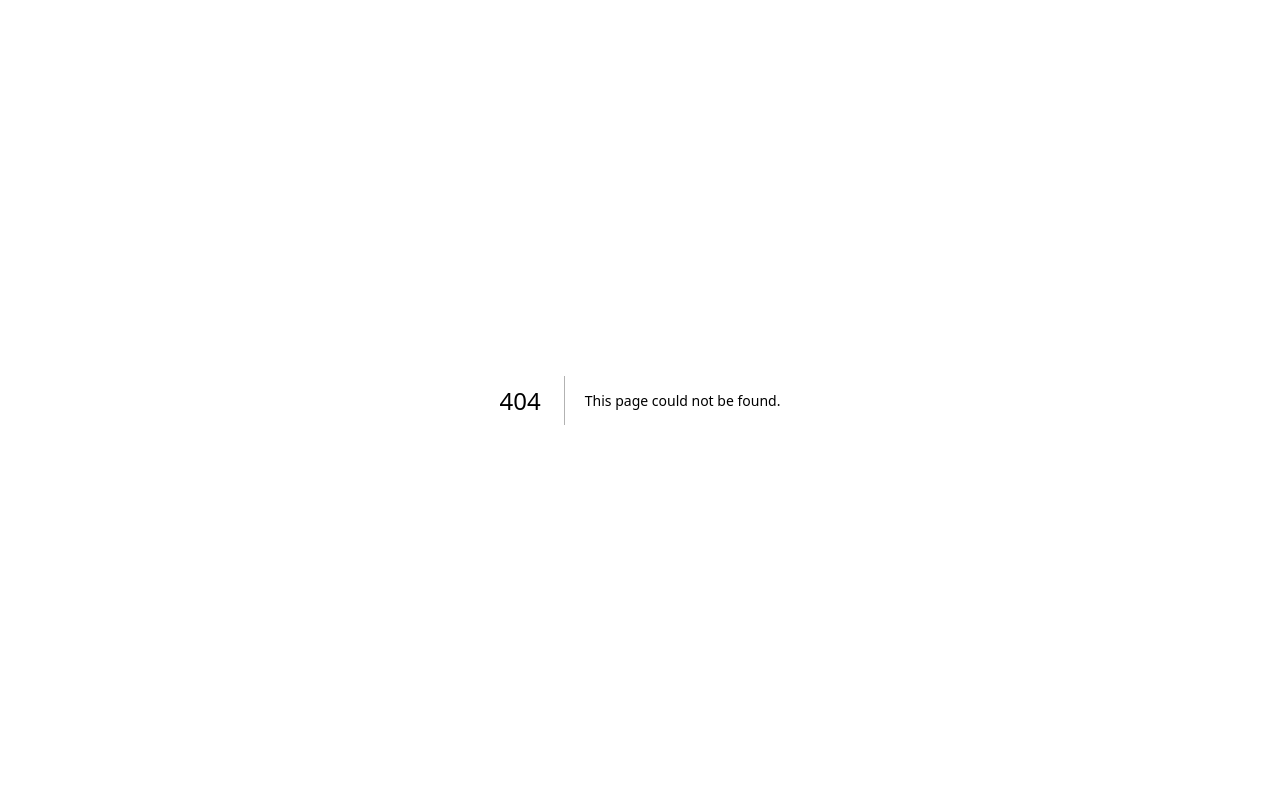
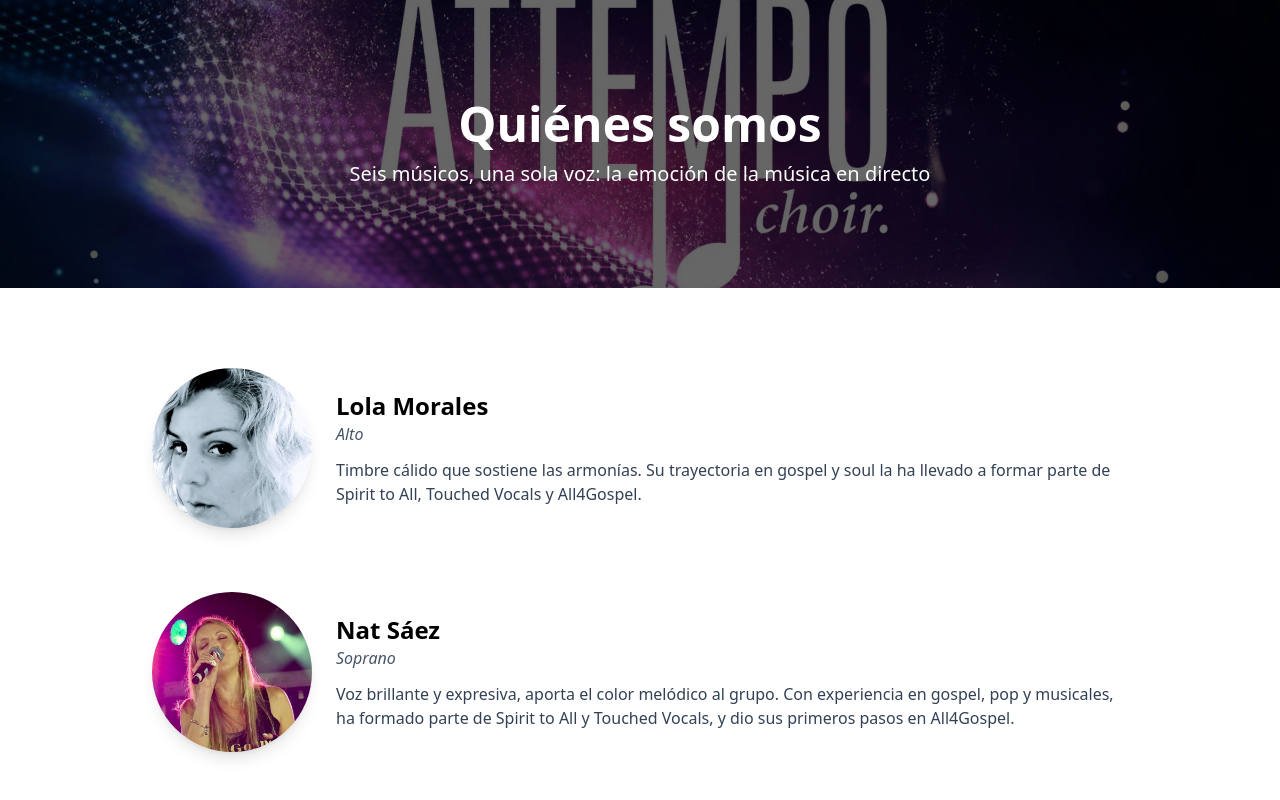
Before and after one commit to attempochoir/attempo, a Next.js app: page /quienes-somos in a window 1280 px wide. Before the commit this address had no page. Shown: the top 800 px of the page. Built offline with nearby package versions, Linux system fonts and the light colour scheme.

Commit message:
Nueva página Quiénes somos + enlace en menú

```diff
--- a/src/components/AttempoLanding.js
+++ b/src/components/AttempoLanding.js
@@ -22,16 +22,11 @@ export default function AttempoLanding() {
             <span className="font-semibold tracking-tight text-lg">Attempo Choir</span>
           </div>
           <nav className="hidden md:flex items-center gap-6 text-sm">
-            <a href="#quienes-somos" className="hover:opacity-70">
-              Quiénes somos
-            </a>
-            <a href="#servicios" className="hover:opacity-70">
-              Servicios
-            </a>
-            <a href="#contacto" className="hover:opacity-70">
-              Contacto
-            </a>
-          </nav>
+  <a href="/quienes-somos" className="hover:opacity-70">Quiénes somos</a>
+  <a href="#servicios" className="hover:opacity-70">Servicios</a>
+  <a href="#contacto" className="hover:opacity-70">Contacto</a>
+</nav>
+
           <a
             className="hidden md:inline-flex"
             href="https://wa.me/34660550452"
--- /dev/null
+++ b/src/pages/quienes-somos.js
@@ -0,0 +1,86 @@
+import Head from "next/head";
+
+export default function QuienesSomos() {
+  return (
+    <>
+      <Head>
+        <title>Quiénes somos · Attempo Choir</title>
+        <meta
+          name="description"
+          content="Conoce a los integrantes de Attempo Choir: voces versátiles con experiencia en gospel, soul, musicales y pop. Cinco cantantes y un pianista unidos por la emoción en directo."
+        />
+      </Head>
+
+      {/* Hero */}
+      <section className="relative h-72 flex items-center justify-center text-center bg-black bg-cover bg-center"
+        style={{ backgroundImage: "url('/bg-hero-3.jpg')" }}>
+        <div className="absolute inset-0 bg-black/60"></div>
+        <div className="relative z-10 text-white px-6">
+          <h1 className="text-4xl md:text-5xl font-bold">Quiénes somos</h1>
+          <p className="mt-3 text-lg md:text-xl">Seis músicos, una sola voz: la emoción de la música en directo</p>
+        </div>
+      </section>
+
+      {/* Bios extendidas */}
+      <section className="max-w-5xl mx-auto px-6 py-20 space-y-16">
+        {[
+          {
+            name: "Lola Morales",
+            rol: "Alto",
+            foto: "/lola-morales.jpg",
+            bio: "Timbre cálido que sostiene las armonías. Su trayectoria en gospel y soul la ha llevado a formar parte de Spirit to All, Touched Vocals y All4Gospel."
+          },
+         {
+            name: "Nat Sáez",
+            rol: "Soprano",
+            foto: "/nat-saez.jpg",
+            bio: "Voz brillante y expresiva, aporta el color melódico al grupo. Con experiencia en gospel, pop y musicales, ha formado parte de Spirit to All y Touched Vocals, y dio sus primeros pasos en All4Gospel."
+          },
+          {
+            name: "César Leal",
+            rol: "Bajo",
+            foto: "/cesar-leal.jpg",
+            bio: "La base grave de Attempo. Ha participado en proyectos de gospel y sinfónicos, entre ellos Spirit to All, Touched Vocals y los Conciertos Participativos de Filarmonía."
+          },
+          {
+            name: "Daniel Díaz",
+            rol: "Tenor",
+            foto: "/dani-diaz.jpg",
+            bio: "Voz clara y potente, con gran expresividad escénica. Combina experiencia coral en Touched Vocals con teatro musical en la compañía No damos crédito."
+          },
+          {
+            name: "Miguel Pérez",
+            rol: "Tenor",
+            foto: "/miguel-perez.jpg",
+            bio: "Versátil en soul y musicales, aporta frescura y fuerza al conjunto. Integra All4Gospel y colabora en diferentes compañías teatrales."
+          },
+          {
+            name: "Carlos Hernández",
+            rol: "Pianista",
+            foto: "/carlos-hernandez.jpg",
+            bio: "Acompañante al piano y motor armónico de Attempo. Ha colaborado en proyectos como Laraland, aportando elegancia y versatilidad."
+          }
+        ].map((m, i) => (
+          <div key={i} className="flex flex-col md:flex-row gap-6 items-center">
+            <img src={m.foto} alt={m.name} className="w-40 h-40 object-cover rounded-full shadow-lg" />
+            <div>
+              <h3 className="text-2xl font-semibold">{m.name}</h3>
+              <p className="text-slate-600 italic">{m.rol}</p>
+              <p className="mt-3 text-slate-700">{m.bio}</p>
+            </div>
+          </div>
+        ))}
+      </section>
+
+      {/* Cierre */}
+      <section className="text-center py-16 bg-slate-50">
+        <p className="text-xl md:text-2xl font-light max-w-3xl mx-auto">
+          Cuando las voces se unen, nace la magia de Attempo.
+        </p>
+        <a href="/#contacto" className="mt-6 inline-block bg-[#6E3AFF] text-white px-6 py-3 rounded-2xl hover:bg-[#5a2ecc] transition">
+          Contacta con nosotros
+        </a>
+      </section>
+    </>
+  );
+}
```
